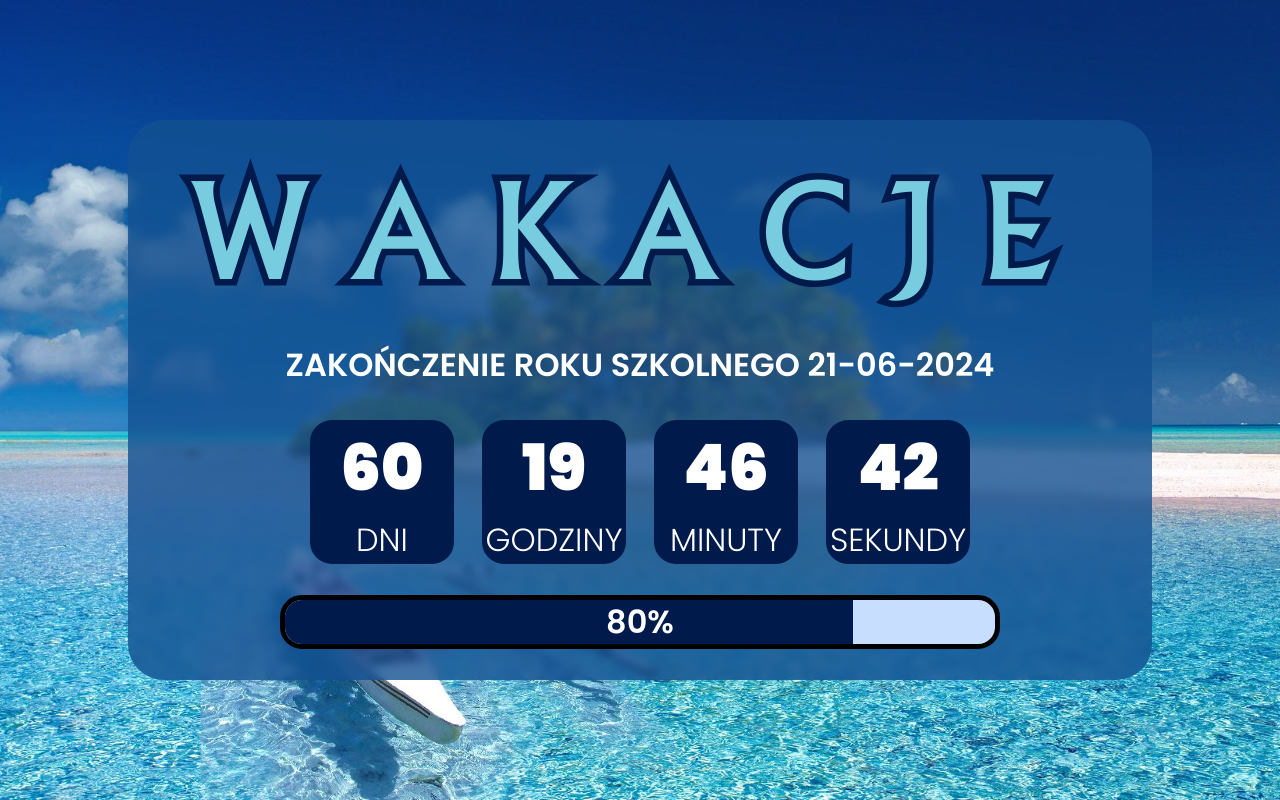
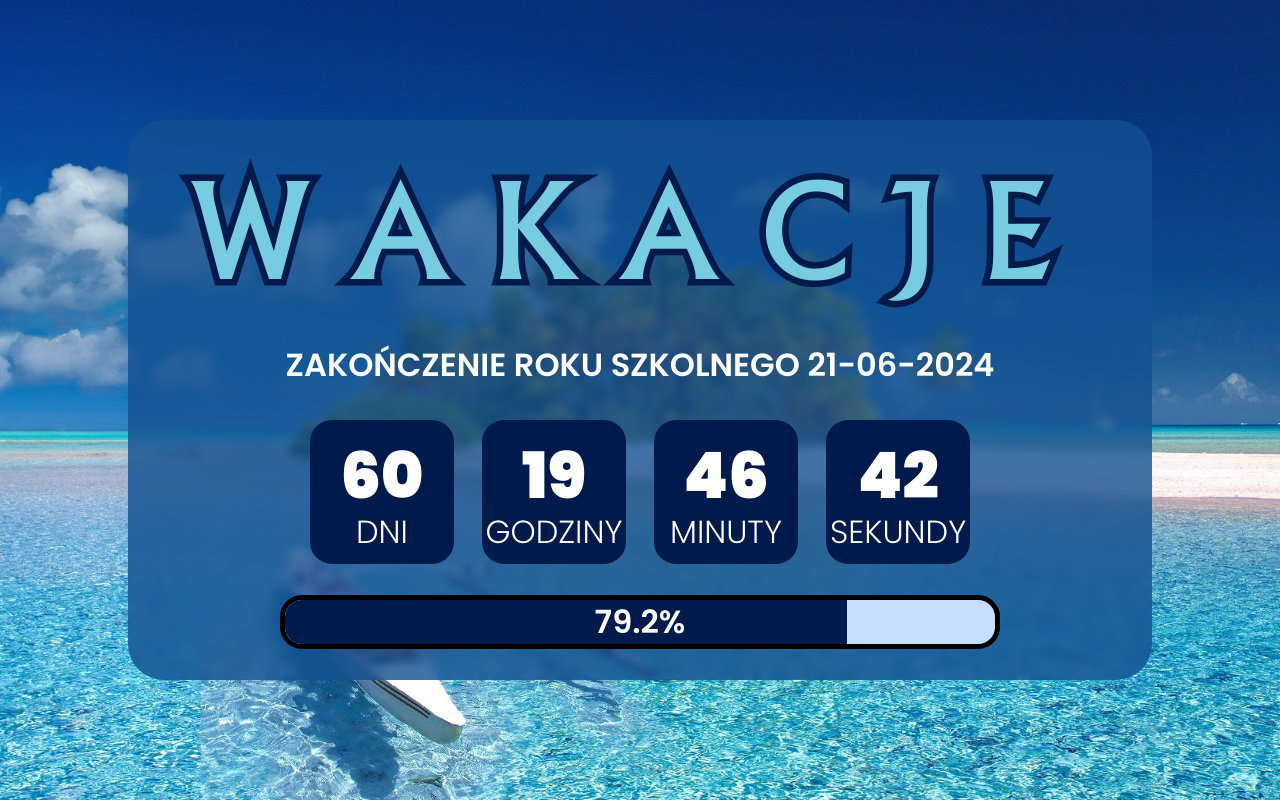
Before and after one commit to pateli-storm/wakacje-licznik, a plain HTML site: page index.html in a window 1280 px wide. Drawn offline with Linux system fonts and the light colour scheme.

Commit message:
full js koniec

```diff
--- a/index.html
+++ b/index.html
@@ -4,7 +4,7 @@
     <meta charset="UTF-8" />
     <meta name="viewport" content="width=device-width, initial-scale=1.0" />
     <title>Document</title>
-    <link rel="stylesheet" href="style.css">
+    <link rel="stylesheet" href="style.css" />
   </head>
   <body>
     <div class="container">
@@ -13,25 +13,33 @@
         <p>Zakończenie roku szkolnego 21-06-2024</p>
         <div class="div_box">
           <div class="box">
-            <h2 id="days">360</h2>
+            <div class="p_animation">
+              <h2 id="days">360</h2>
+            </div>
             <p>Dni</p>
           </div>
           <div class="box">
-            <h2 id="hours">24</h2>
+            <div class="p_animation">
+              <h2 id="hours">24</h2>
+            </div>
             <p>Godziny</p>
           </div>
           <div class="box">
-            <h2 id="minutes">60</h2>
+            <div class="p_animation">
+              <h2 id="minutes">60</h2>
+            </div>
             <p>Minuty</p>
           </div>
           <div class="box">
-            <h2 id="seconds">60</h2>
+            <div class="p_animation">
+              <h2 id="seconds">60</h2>
+            </div>
             <p>Sekundy</p>
           </div>
         </div>
         <div class="progress-bar-div">
-          <div class="progress-div">
-            <p>80%</p>
+          <div class="progress-div" id="progress_div">
+            <p id="progress_p">80%</p>
           </div>
         </div>
       </main>
--- a/main.js
+++ b/main.js
@@ -1,10 +1,12 @@
 setInterval(time, 1000);
 function time() {
+  let days_p = document.getElementById("days");
+  let hours_p = document.getElementById("hours");
+  let minutes_p = document.getElementById("minutes");
+  let seconds_p = document.getElementById("seconds");
 
-let days_p = document.getElementById('days');
-let hours_p = document.getElementById('hours');
-let minutes_p = document.getElementById('minutes');
-let seconds_p = document.getElementById('seconds');
+  let progress_p = document.getElementById("progress_p");
+  let progress_div = document.getElementById('progress_div');
 
   const teraz = new Date();
   let rok = teraz.getFullYear();
@@ -15,21 +17,27 @@ const KoniecRoku = new Date(`June 21, ${rok} 09:00:00`).getTime();
   //roznica w milisek. miedzy teraz a koncem roku
   let diff = Math.abs(KoniecRoku - terazMili);
 
-
-
   const days = Math.floor(diff / (1000 * 60 * 60 * 24));
   const hours = Math.floor((diff % (1000 * 60 * 60 * 24)) / (1000 * 60 * 60));
   const minutes = Math.floor((diff % (1000 * 60 * 60)) / (1000 * 60));
   const seconds = Math.floor((diff % (1000 * 60)) / 1000);
 
-const fixedDays = (days < 10) ? '0' + days : days;
-const fixedHours = (hours < 10) ? '0' + hours : hours;
-const fixedMinutes = (minutes < 10) ? '0' + minutes : minutes;
-const fixedSeconds = (seconds < 10) ? '0' + seconds : seconds;
+  const fixedDays = days < 10 ? "0" + days : days;
+  const fixedHours = hours < 10 ? "0" + hours : hours;
+  const fixedMinutes = minutes < 10 ? "0" + minutes : minutes;
+  const fixedSeconds = seconds < 10 ? "0" + seconds : seconds;
 
+  const fullDay = diff / (1000 * 60 * 60 * 24);
   days_p.textContent = fixedDays;
   hours_p.textContent = fixedHours;
   minutes_p.textContent = fixedMinutes;
-seconds_p.textContent = fixedSeconds  ;
+  seconds_p.textContent = fixedSeconds;
+
+
+  let dniSzkolne = 292;
+  let procent = (fullDay / dniSzkolne) * 100;
+  let fixedProcent = 100 - procent;
+  progress_p.textContent = `${fixedProcent.toFixed(1)}%`;
+  progress_div.style.width = `${fixedProcent.toFixed(1)}%`;
 }
 time();
--- a/style.css
+++ b/style.css
@@ -97,6 +97,12 @@ main p {
   justify-content: space-evenly;
 }
 
+.p_animation{
+  height: 50%;
+  height: 50%;
+  overflow-y: hidden;
+}
+
 .box h2 {
   font-size: 4rem;
   font-weight: 900;
@@ -121,7 +127,6 @@ main p {
 }
 
 .progress-div {
-  width: 80%;
   height: 100%;
   background-color: var(--dark-blue);
 }
```
Lines whose indentation alone changed are shown as unchanged.
